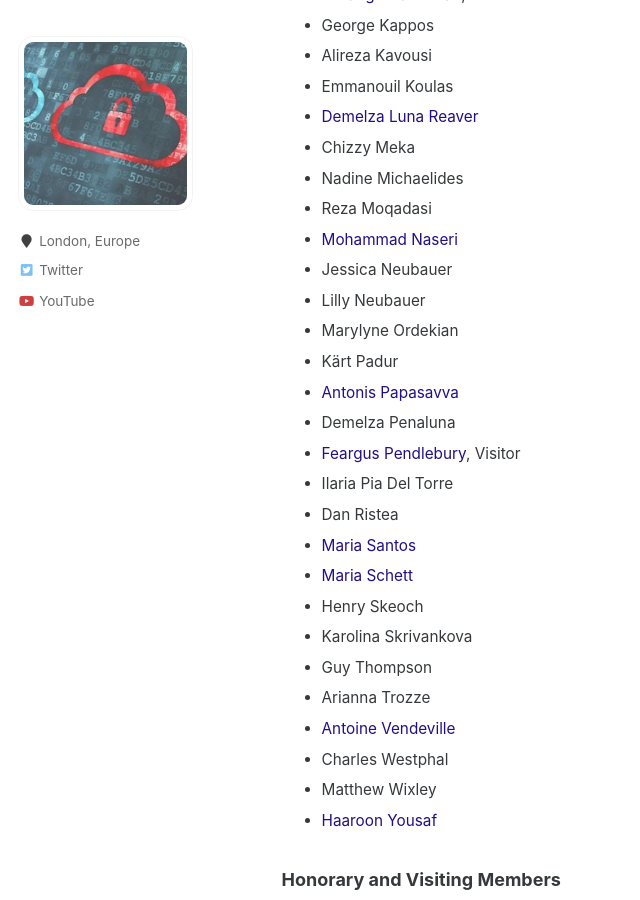
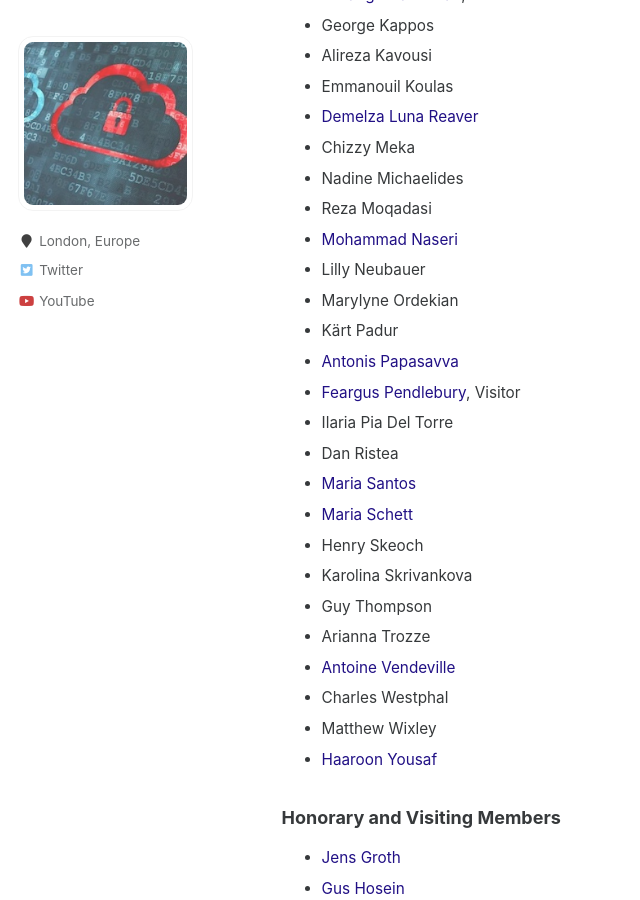
Before and after one commit to uclisec/uclisec.github.io, a Jekyll site: the page built from _pages/people.md, in a window 1280 px wide and 900 px high, scrolled down 3519 px. Shown: the whole window, without its empty margins (0-640 px from the left). Built offline with Jekyll 4.4.1, drawn with Linux system fonts in a browser that asks for light colours.

Commit message:
Update people.md

```diff
--- a/_pages/people.md
+++ b/_pages/people.md
@@ -140,12 +140,10 @@ Research Fellow</p>
 - Nadine Michaelides
 - Reza Moqadasi
 - [Mohammad Naseri](https://mohammadnaseri.github.io/)
-- Jessica Neubauer
 - Lilly Neubauer
 - Marylyne Ordekian
 - Kärt Padur
 - [Antonis Papasavva](https://antonispapasavva.github.io/)
-- Demelza Penaluna
 - [Feargus Pendlebury](https://s2lab.cs.ucl.ac.uk), Visitor
 - Ilaria Pia Del Torre
 - Dan Ristea
```
